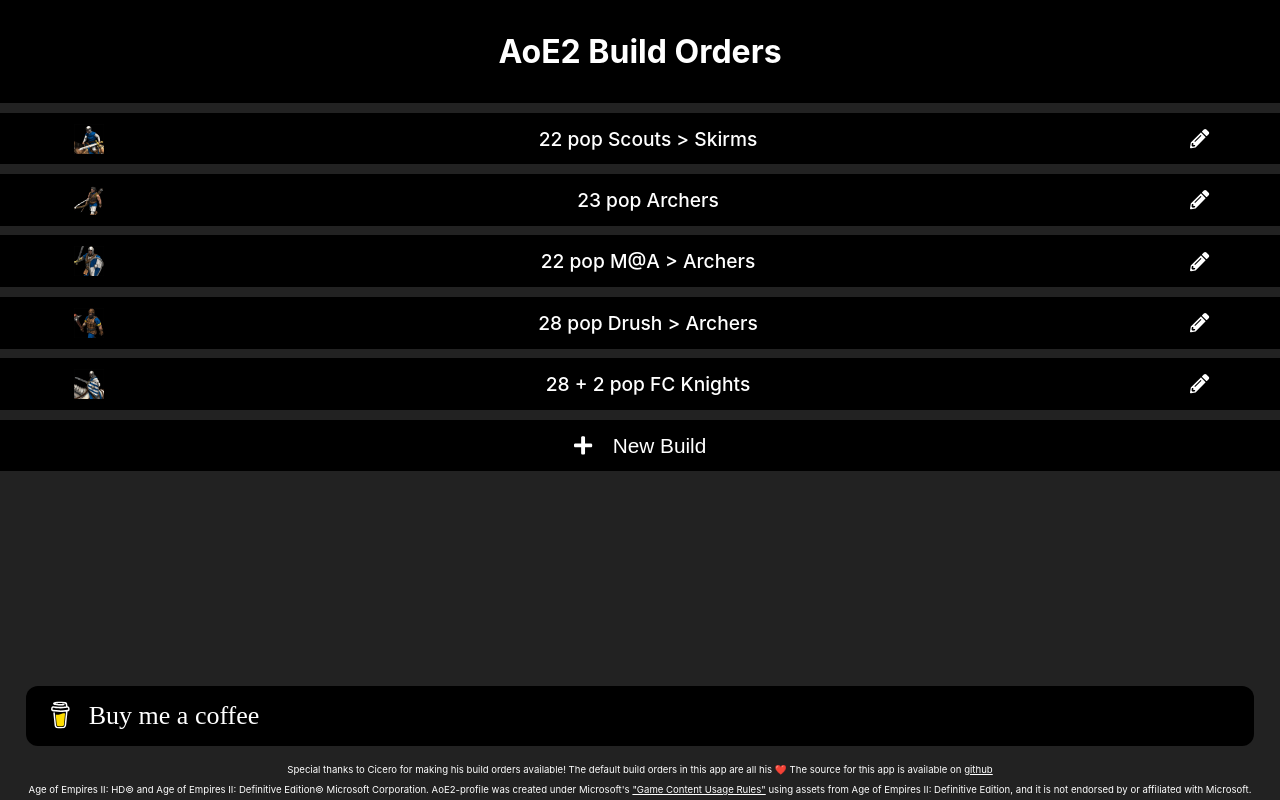
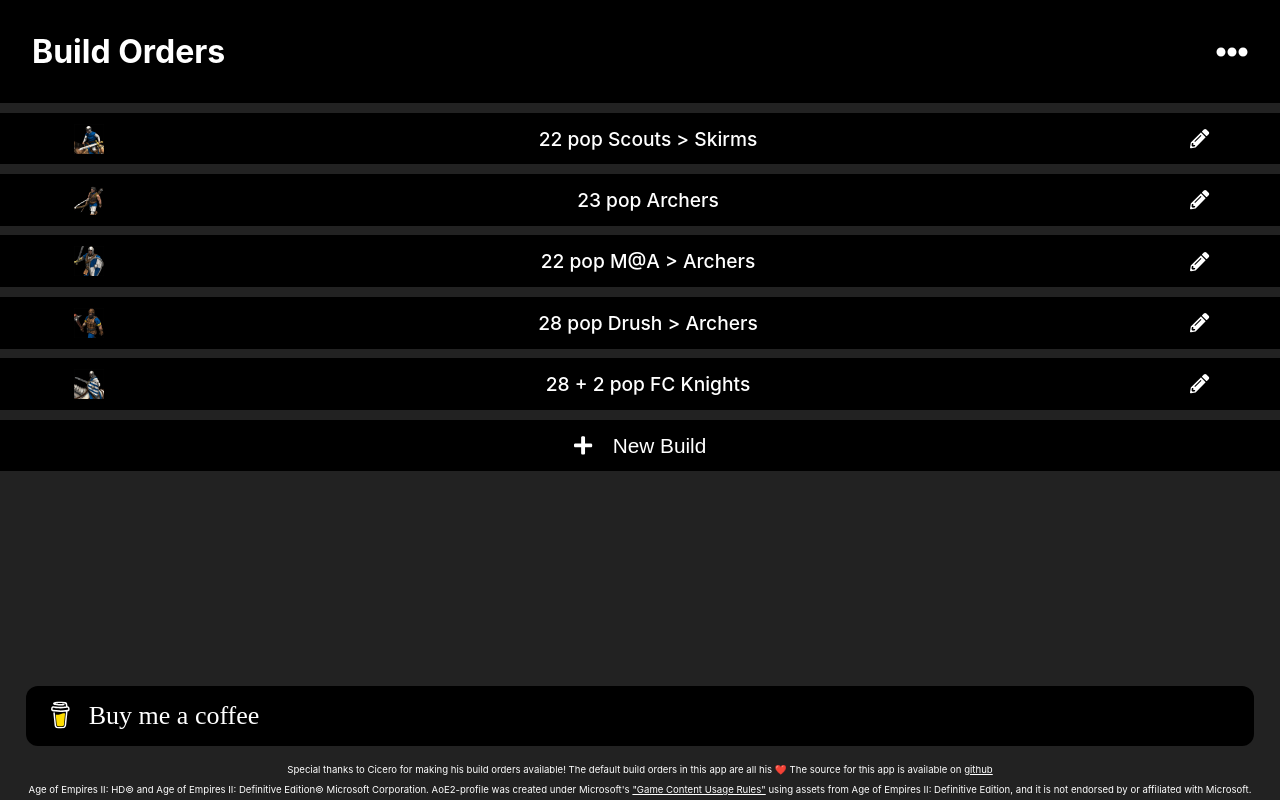
Before and after one commit to Rahien/aoe2-build-orders, a React (Create React App) app in the folder frontend/: page / in a window 1280 px wide. Built offline with nearby package versions, Linux system fonts and the light colour scheme.

Commit message:
added main menu, fix knights build order

```diff
--- a/frontend/src/App.scss
+++ b/frontend/src/App.scss
@@ -406,11 +406,52 @@
 
 .buildorder-list {
   color: white;
+  div.menu {
+    background: none;
+    padding: 0;
+    justify-content: center;
+    font-size: 1em;
+    outline: none;
+    border: none;
+    align-items: center;
+    display: flex;
+    text-align: center;
+    position: relative;
+    top: auto;
+    right: auto;
+    margin-left: 0.8em;
+    font-size: 1em;
+    svg {
+      margin-right: 0;
+    }
+    .menu {
+      position: absolute;
+      top: 40px;
+      right: 0px;
+      background: #222;
+      padding: 0.5em 1em;
+      font-size: 1.4rem;
+      justify-content: space-between;
+    }
+
+    .menu .menu-item {
+      padding-bottom: 0;
+      justify-content: space-between;
+    }
+
+    .menu .menu-item label {
+      text-align: right;
+    }
+  }
+
   h1 {
     background: black;
     margin: 0;
     padding: 1em;
     margin-bottom: 0.3em;
+    display: flex;
+    align-items: center;
+    justify-content: space-between;
   }
   > button {
     background: black;
--- a/frontend/src/BuildOrderList.tsx
+++ b/frontend/src/BuildOrderList.tsx
@@ -2,12 +2,14 @@
 import React, {useState} from "react";
 import BuildOrderIcon from "./StepIcon";
 import {FontAwesomeIcon} from "@fortawesome/react-fontawesome";
-import {faPencilAlt, faPlus} from "@fortawesome/free-solid-svg-icons";
+import {faEllipsisH, faPencilAlt, faPlus} from "@fortawesome/free-solid-svg-icons";
 import { useHistory } from "react-router-dom";
 import { v4 as uuidv4 } from 'uuid';
 import {computeEndTimes, shuffleVillagerGenders} from "./BuildOrder";
 
 import {defaultBuildOrders} from "./defaultBuildOrders";
+import {useClickOutside} from "./hooks";
+import MainMenu from "./MainMenu";
 
 const ensureBuildOrders = () => {
   const availableBuildOrders = getBuildOrders();
@@ -72,6 +74,10 @@
     history.push(`/build/${build.id}`);
   }
   const [buildOrders] = useState(getBuildOrders());
+  const [showMenu, setShowMenu] = useState(false);
+  const menuRef = useClickOutside(() => {
+    setShowMenu(false);
+  })
 
   const list = Object.values(buildOrders).map((build) => {
     return <div key={build.id} className="buildorder list-item" onClick={() => goToBuild(build)}>
@@ -88,7 +94,15 @@
   });
   return (
     <div className="buildorder-list">
-      <h1>AoE2 Build Orders</h1>
+      <h1>
+        <span>Build Orders</span>
+        <div className="menu" ref={menuRef} onClick={() => setShowMenu(!showMenu)}>
+          <FontAwesomeIcon icon={faEllipsisH}/>
+          {showMenu?
+            <MainMenu hideMenu={(() => setShowMenu(false))}/>
+            :null}
+        </div>
+      </h1>
       {list}
       <button onClick={handleNewBuildClick}>
         <FontAwesomeIcon icon={faPlus}/><span>New Build</span>
--- /dev/null
+++ b/frontend/src/MainMenu.tsx
@@ -0,0 +1,31 @@
+import {FontAwesomeIcon} from "@fortawesome/react-fontawesome";
+import {faSync} from "@fortawesome/free-solid-svg-icons";
+import React from "react";
+import { useHistory } from "react-router-dom";
+import {defaultBuildOrders} from "./defaultBuildOrders";
+import {getBuildOrders} from "./BuildOrderList";
+
+const handleRestoreDefaults = () => {
+  const buildOrders = getBuildOrders();
+  Object.assign(buildOrders, defaultBuildOrders);
+  localStorage.setItem('buildOrders', JSON.stringify(buildOrders));
+}
+
+interface IMainMenuProps {
+  hideMenu: () => void
+}
+
+const MainMenu:React.FC<IMainMenuProps> = () => {
+  const history = useHistory();
+  return <div className="menu">
+    <div className="menu-item" onClick={() => {
+      handleRestoreDefaults();
+      history.go(0);
+    }}>
+      <FontAwesomeIcon icon={faSync}/>
+      <label>Restore Defaults</label>
+    </div>
+  </div>
+};
+
+export default MainMenu;
--- a/frontend/src/defaultBuildOrders.ts
+++ b/frontend/src/defaultBuildOrders.ts
@@ -725,7 +725,8 @@
         kind: "move",
         from: "berries",
         number: 2,
-        target: "farm"
+        target: "farm",
+        duringPrevious: true
       },
       {
         kind: "build",
```
